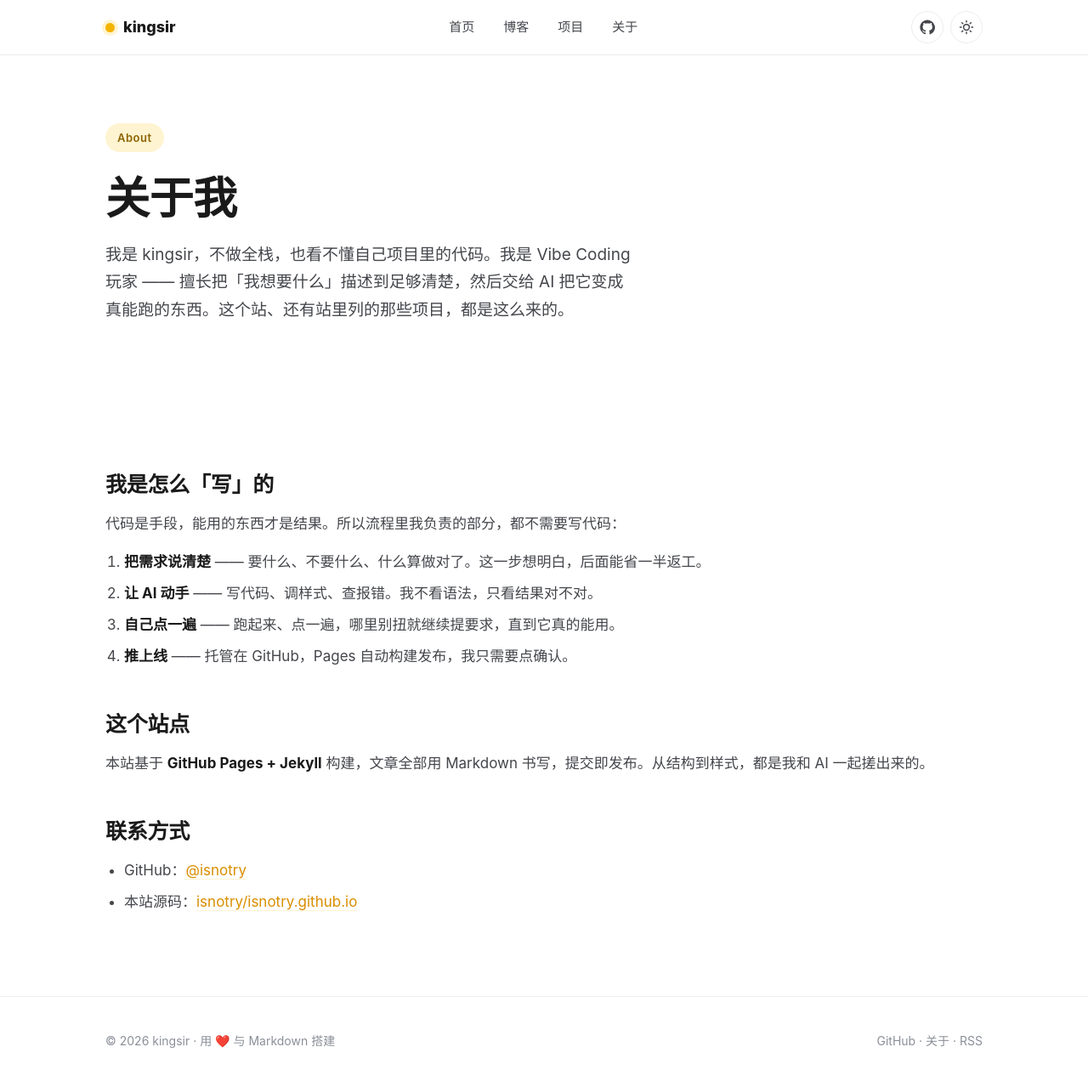
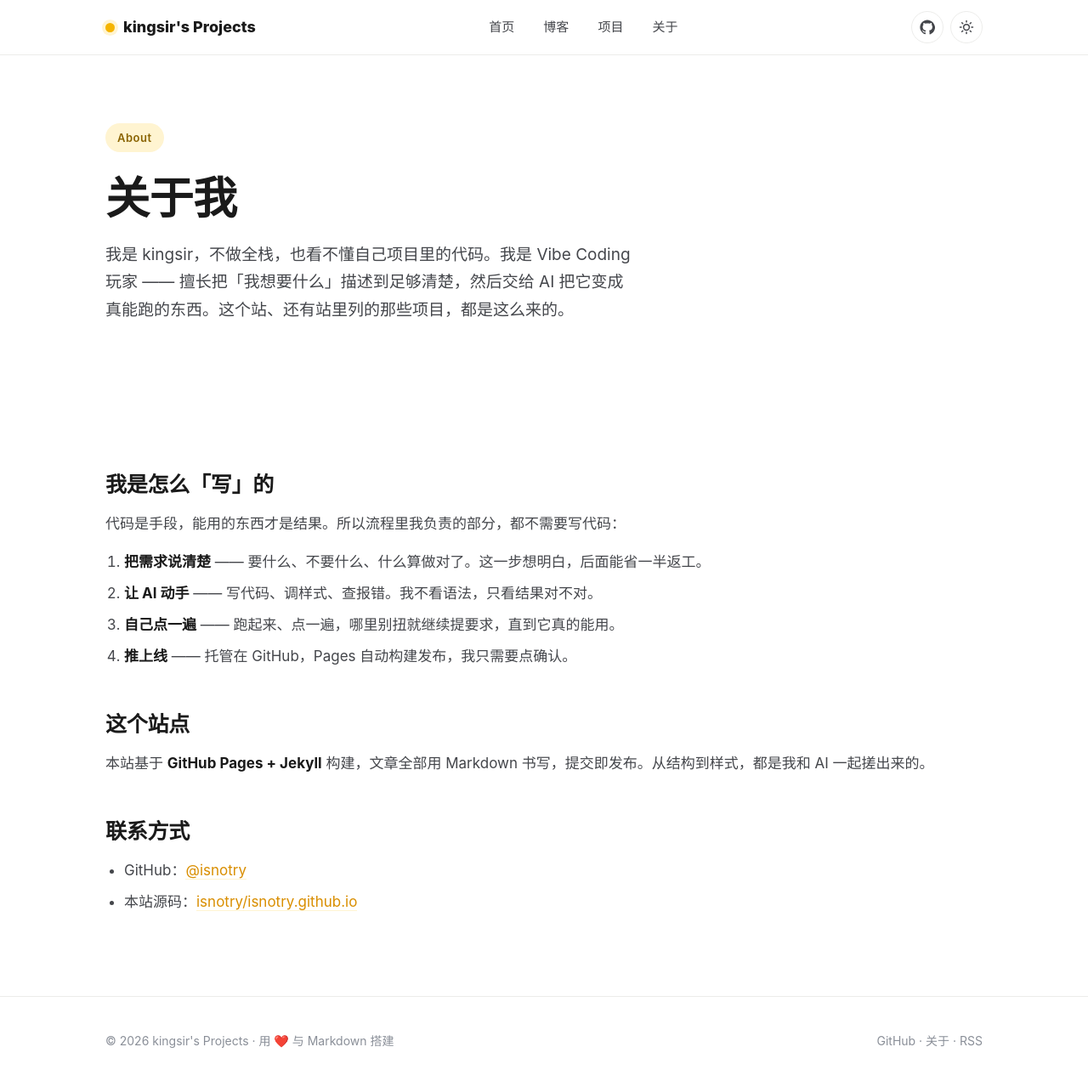
Before and after one commit to isnotry/isnotry.github.io, a Jekyll site: the page built from docs/about.md, in a window 1280 px wide and 1277 px high. Shown: the top 1272 px of the window at 85% size. Built offline with Jekyll 4.4.1, drawn with Linux system fonts in a browser that asks for light colours.

Commit message:
site: 站名改为 kingsir's Projects

```diff
--- a/docs/_config.yml
+++ b/docs/_config.yml
@@ -2,7 +2,7 @@
 # isnotry.github.io — Jekyll 配置（GitHub Pages 兼容）
 # =========================================================
 
-title: kingsir
+title: "kingsir's Projects"
 description: kingsir 的博客与开源项目 —— 不写代码的 Vibe Coding 玩家，记录自己做出来的东西。
 author: kingsir
 github_username: isnotry
--- a/docs/about.md
+++ b/docs/about.md
@@ -1,6 +1,6 @@
 ---
 layout: default
-title: 关于 kingsir
+title: 关于 · kingsir's Projects
 permalink: /about/
 description: 关于 kingsir —— 不写代码的 Vibe Coding 玩家，靠把需求讲清楚来造东西。
 ---
--- a/docs/index.html
+++ b/docs/index.html
@@ -1,13 +1,13 @@
 ---
 layout: default
-title: kingsir · 博客与项目
+title: kingsir's Projects
 description: kingsir 的博客与开源项目 —— 不写代码，只把想法说清楚，剩下的交给 AI。
 ---
 
 <section class="hero">
   <div class="container">
     <span class="eyebrow">欢迎来到我的小角落</span>
-    <h1>你好，我是 {{ site.title }}</h1>
+    <h1>你好，我是 {{ site.author }}</h1>
     <p class="lead">不写代码，但一直在造东西。这里放我做出来的项目，以及一些关于「怎么把想法变成能用的东西」的记录。</p>
     <div class="socials">
       <a href="https://github.com/{{ site.github_username }}" target="_blank" rel="noopener">GitHub</a>
```
Also changed, not shown: docs/DESIGN.md (+11 -6 lines).
